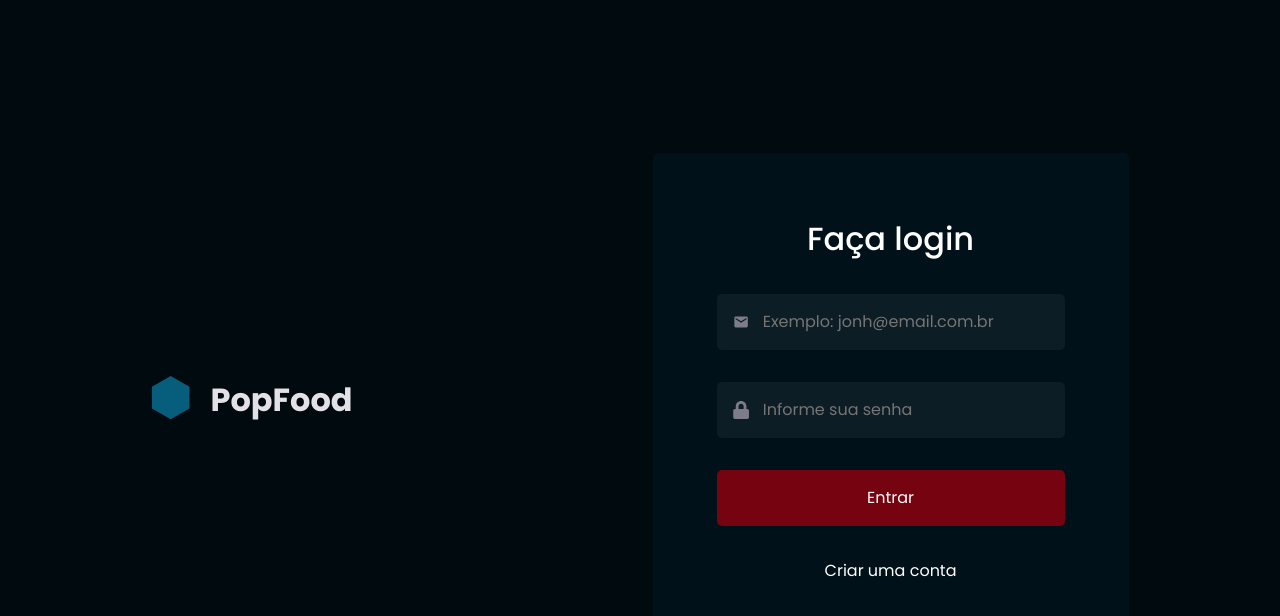
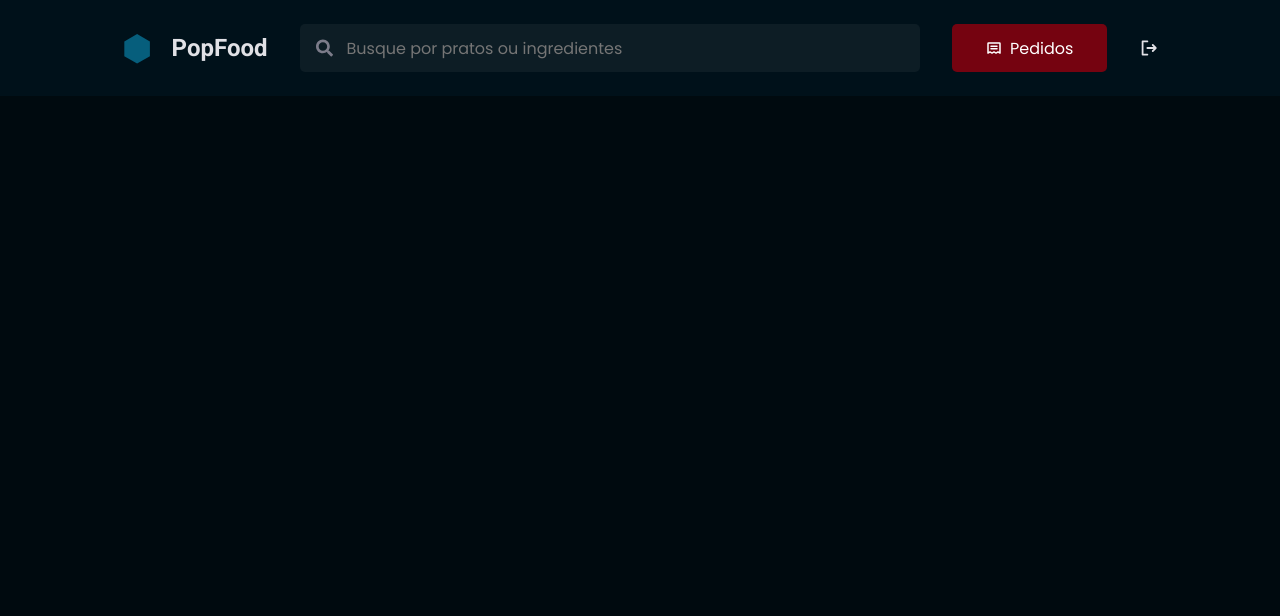
Before and after one commit to murilodamarioo/PopFood-Frontend, a React (Vite) app: page / in a window 1280 px wide. Shown: the top 616 px of the page. Built offline with nearby package versions, Linux system fonts and the light colour scheme.

Commit message:
feat: create Header component

```diff
--- a/package.json
+++ b/package.json
@@ -14,6 +14,7 @@
     "react": "^18.3.1",
     "react-dom": "^18.3.1",
     "react-icons": "^5.3.0",
+    "react-router-dom": "^6.26.2",
     "react-toastify": "^10.0.5",
     "styled-components": "^6.1.13"
   },
--- /dev/null
+++ b/src/components/Header/index.jsx
@@ -0,0 +1,33 @@
+import { Container, Logo } from './styles'
+
+import { Button } from '../Button'
+import { Input } from '../Input';
+
+import { PiReceiptBold, PiSignOutBold  } from 'react-icons/pi'
+import { FaSearch } from 'react-icons/fa'
+
+export function Header() {
+  return(
+    <Container>
+      <Logo>
+        <svg width="39" height="44" viewBox="0 0 39 44" fill="none" xmlns="http://www.w3.org/2000/svg">
+          <path d="M19.6574 0L38.4133 10.8287V32.4862L19.6574 43.3149L0.901548 32.4862V10.8287L19.6574 0Z" fill="#065E7C" />
+        </svg>
+
+        <h1>PopFood</h1>
+      </Logo>
+
+      <Input
+        placeholder="Busque por pratos ou ingredientes"
+        icon={FaSearch}
+      />
+
+      <Button
+        title="Pedidos"
+        icon={PiReceiptBold}
+      />
+
+      <PiSignOutBold/>
+    </Container>
+  )
+}
--- /dev/null
+++ b/src/components/Header/styles.js
@@ -0,0 +1,54 @@
+import styled from 'styled-components'
+
+export const Container = styled.header`
+  width: 100%;
+  padding: 1.5rem 7.6rem;
+
+  display: flex;
+  justify-content: center;
+  align-items: center;
+  gap: 2rem;
+
+  background-color: ${({ theme }) => theme.COLORS.DARK_600};
+
+  :nth-child(2) {
+    height: 3rem;
+  }
+
+  :nth-child(3) {
+    width: 13.5rem;
+    height: 3rem;
+  }
+
+  :nth-child(4) {
+    width: 2rem;
+    height: 2rem;
+    cursor: pointer;
+    transition: 0.3s;
+  }
+
+  :nth-child(4):hover {
+    color: ${({ theme }) => theme.COLORS.TOMATO_300};
+    transition: 0.3s;
+  }
+`
+
+export const Logo = styled.div`
+  height: 1.75rem;
+  display: flex;
+  gap: 1.25rem;
+
+  svg {
+    width: 1.875rem;
+    height: 1.875rem;
+  }
+
+  h1 {
+    font-size: 1.5rem;
+    font-family: 'Roboto';
+    font-style: normal;
+    font-weight: 700;
+    line-height: normal;
+  }
+
+`
--- a/src/main.jsx
+++ b/src/main.jsx
@@ -5,13 +5,13 @@ import { ThemeProvider } from 'styled-components'
 import GlobalStyle from './styles/global'
 import theme from './styles/theme'
 
-import { SignIn } from './pages/SignIn'
+import { Header } from './components/Header'
 
 createRoot(document.getElementById('root')).render(
   <StrictMode>
     <ThemeProvider theme={theme}>
       <GlobalStyle />
-      <SignIn />
+      <Header />
     </ThemeProvider>
   </StrictMode>,
 )
```
Also changed, not shown: 1 other file (tests, documents, lock files or other folders).
